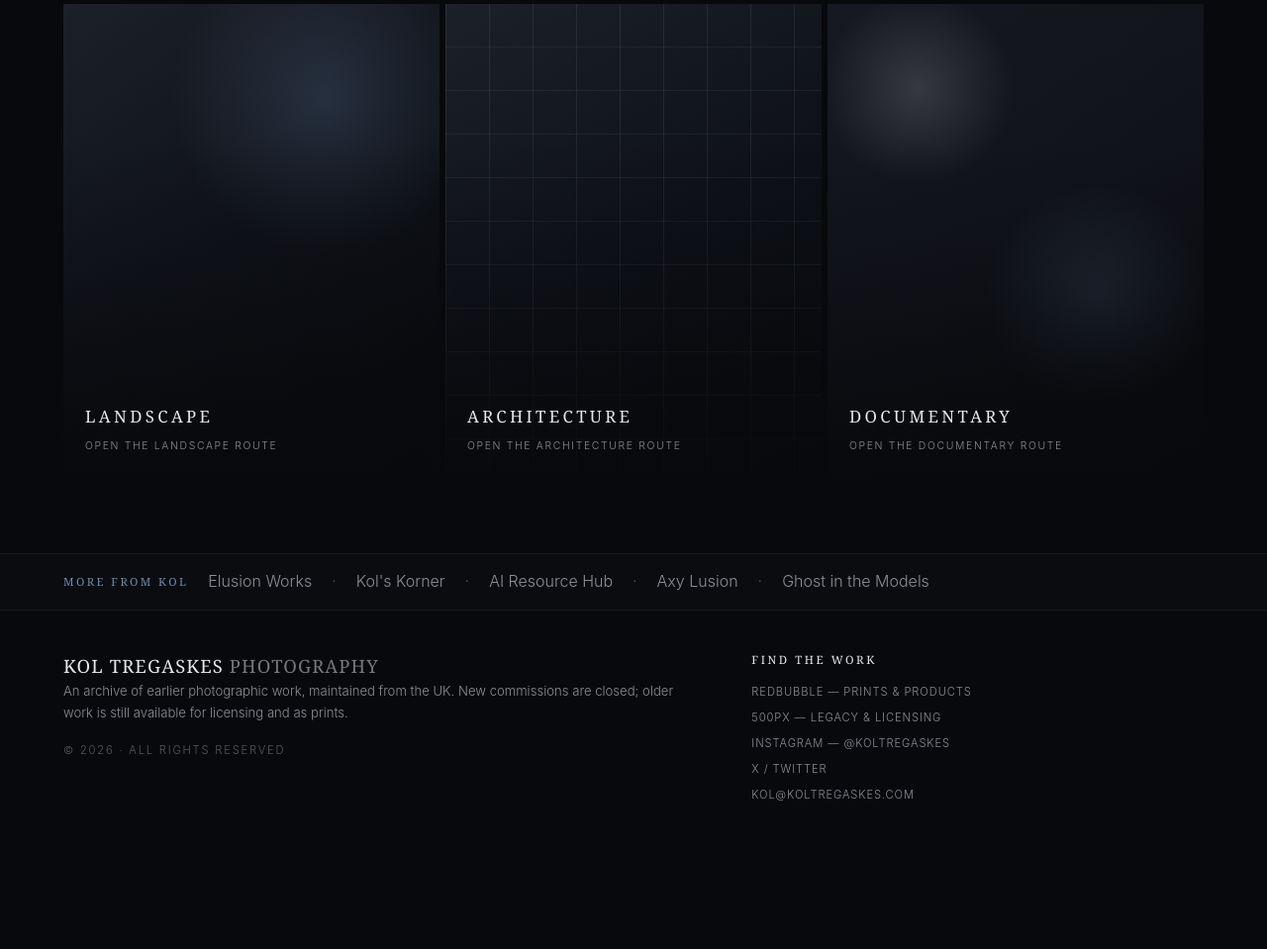
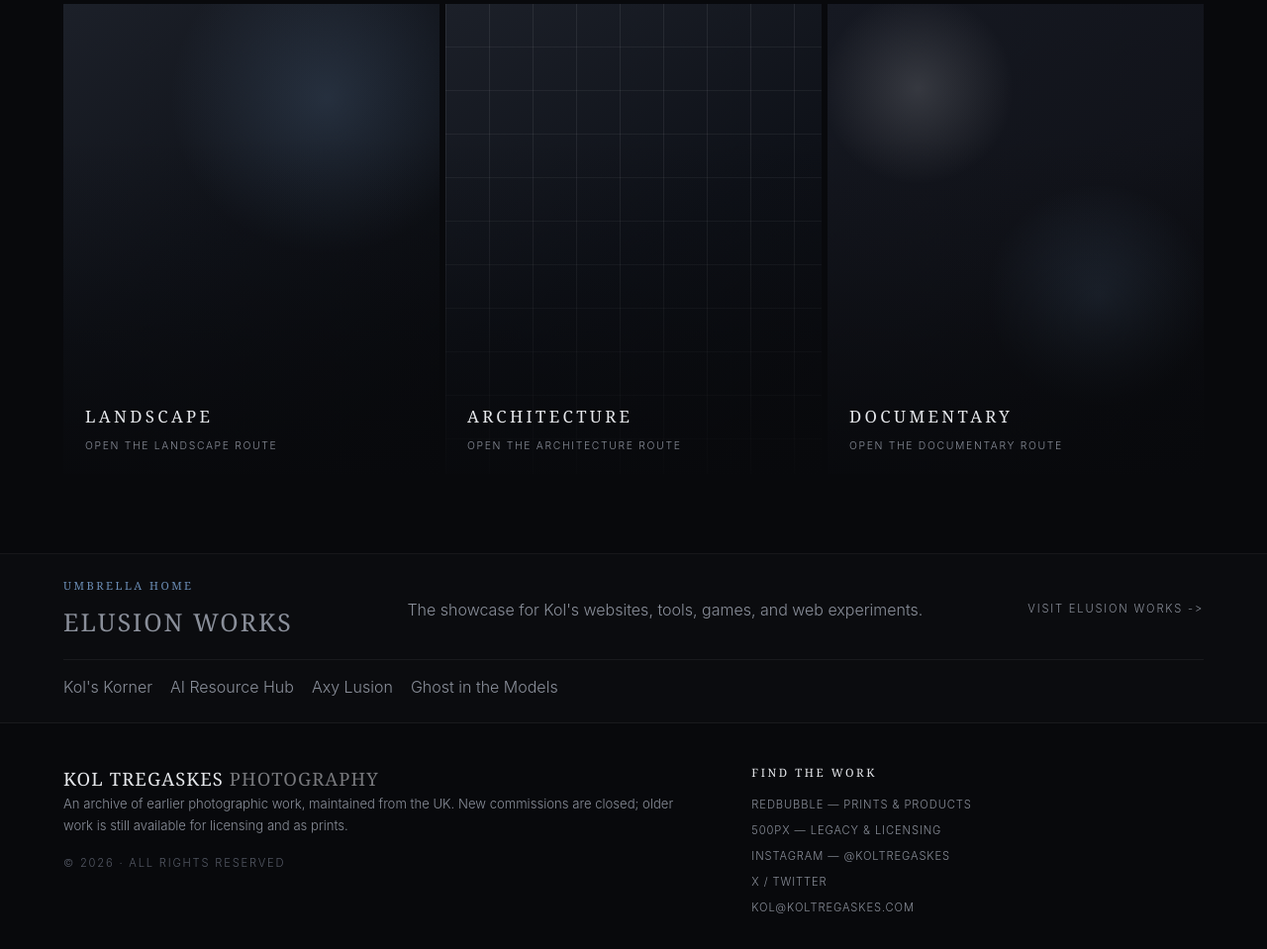
Before and after one commit to koltregaskes/kol-tregaskes-photography, a website: page index.html in a window 1280 px wide. Shown: the part 904-1863 px from the top of the page at 99% size. Before the commit the page ends 1749 px from the top, so only its background shows below. Drawn offline with Linux system fonts and the light colour scheme.

Commit message:
feat: surface Elusion Works in footer

```diff
--- a/index.html
+++ b/index.html
@@ -139,18 +139,20 @@
     </main>
 
     <footer class="site-footer">
-        <div class="footer-estate-bar">
-            <span class="estate-label">More from Kol</span>
-            <a href="https://elusionworks.com" target="_blank" rel="noopener noreferrer">Elusion Works</a>
-            <span class="dot">&middot;</span>
-            <a href="https://koltregaskes.com" target="_blank" rel="noopener noreferrer">Kol's Korner</a>
-            <span class="dot">&middot;</span>
-            <a href="https://theairesourcehub.com" target="_blank" rel="noopener noreferrer">AI Resource Hub</a>
-            <span class="dot">&middot;</span>
-            <a href="https://axylusion.com" target="_blank" rel="noopener noreferrer">Axy Lusion</a>
-            <span class="dot">&middot;</span>
-            <a href="https://ghostinthemodels.com" target="_blank" rel="noopener noreferrer">Ghost in the Models</a>
-        </div>
+        <section class="footer-estate-panel" aria-label="Elusion Works umbrella">
+            <div>
+                <span class="footer-estate-kicker">Umbrella home</span>
+                <a class="footer-estate-title" href="https://elusionworks.com" target="_blank" rel="noopener noreferrer">Elusion Works</a>
+            </div>
+            <p>The showcase for Kol's websites, tools, games, and web experiments.</p>
+            <a class="footer-estate-cta" href="https://elusionworks.com" target="_blank" rel="noopener noreferrer">Visit Elusion Works -&gt;</a>
+            <nav class="footer-estate-links" aria-label="More from Kol">
+                <a href="https://koltregaskes.com" target="_blank" rel="noopener noreferrer">Kol's Korner</a>
+                <a href="https://theairesourcehub.com" target="_blank" rel="noopener noreferrer">AI Resource Hub</a>
+                <a href="https://axylusion.com" target="_blank" rel="noopener noreferrer">Axy Lusion</a>
+                <a href="https://ghostinthemodels.com" target="_blank" rel="noopener noreferrer">Ghost in the Models</a>
+            </nav>
+        </section>
 
         <div class="footer-main">
             <div>
--- a/styles.css
+++ b/styles.css
@@ -1561,19 +1561,21 @@ button { font: inherit; cursor: pointer; background: none; border: none; color:
   color: var(--text-secondary);
 }
 
-.footer-estate-bar {
-  display: flex;
+.footer-estate-panel {
+  display: grid;
+  grid-template-columns: minmax(170px, 0.8fr) minmax(240px, 1.5fr) auto;
   align-items: center;
-  flex-wrap: wrap;
-  gap: 14px 20px;
+  gap: 16px 28px;
   max-width: var(--content-max);
   margin: 0 auto;
-  padding: 14px var(--pad-x);
+  padding: 22px var(--pad-x);
   border-bottom: 1px solid var(--border);
   background: rgba(230, 232, 236, 0.012);
 }
 
-.footer-estate-bar .estate-label {
+.footer-estate-kicker {
+  display: block;
+  margin-bottom: 6px;
   color: var(--accent);
   font-family: var(--font-display);
   font-size: 0.7rem;
@@ -1581,19 +1583,52 @@ button { font: inherit; cursor: pointer; background: none; border: none; color:
   text-transform: uppercase;
 }
 
-.footer-estate-bar a,
+.footer-estate-title {
+  color: var(--text);
+  font-family: var(--font-display);
+  font-size: clamp(1.15rem, 2vw, 1.55rem);
+  letter-spacing: 0.08em;
+  text-transform: uppercase;
+}
+
+.footer-estate-panel p {
+  margin: 0;
+  color: var(--text-secondary);
+  line-height: 1.65;
+}
+
+.footer-estate-cta {
+  justify-self: end;
+  color: var(--accent);
+  font-size: 0.7rem;
+  letter-spacing: 0.16em;
+  text-transform: uppercase;
+  white-space: nowrap;
+}
+
+.footer-estate-links {
+  display: flex;
+  flex-wrap: wrap;
+  grid-column: 1 / -1;
+  gap: 10px 18px;
+  padding-top: 14px;
+  border-top: 1px solid var(--border);
+}
+
+.footer-estate-panel a,
 .footer-links a {
   color: var(--text-secondary);
   transition: color 0.2s ease;
 }
 
-.footer-estate-bar a:hover,
+.footer-estate-panel a:hover,
 .footer-links a:hover {
   color: var(--accent);
 }
 
-.footer-estate-bar .dot {
-  color: var(--text-muted);
+.footer-estate-title:hover,
+.footer-estate-cta:hover {
+  color: var(--accent);
 }
 
 .footer-main {
@@ -1814,6 +1849,14 @@ button { font: inherit; cursor: pointer; background: none; border: none; color:
 }
 
 @media (max-width: 768px) {
+  .footer-estate-panel {
+    grid-template-columns: 1fr;
+  }
+
+  .footer-estate-cta {
+    justify-self: start;
+  }
+
   .footer-main {
     grid-template-columns: 1fr;
     gap: 28px;
```
Also changed, not shown: 404.html (+14 -12 lines), about.html (+14 -12 lines), blog-portfolio-sync-note.html (+14 -12 lines), blog-welcome.html (+14 -12 lines), blog.html (+14 -12 lines), contact.html (+14 -12 lines), gallery.html (+14 -12 lines), news.html (+14 -12 lines), topics.html (+14 -12 lines).
